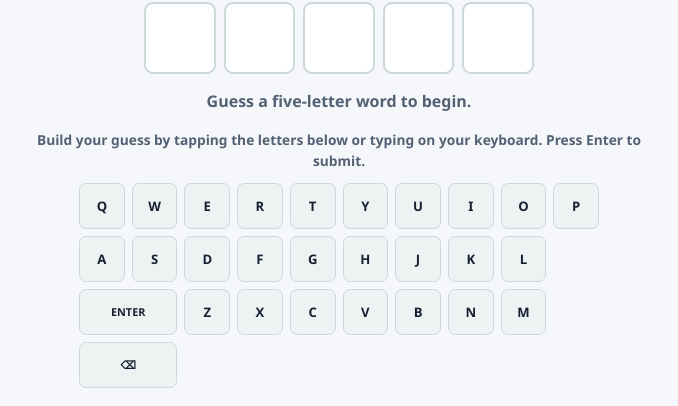
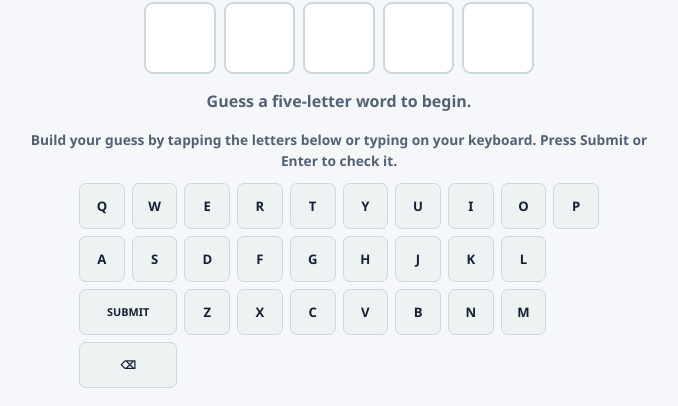
Before and after one commit to ty1364/mak3deals, a Flask app: page /daily in a window 1280 px wide. Shown: the part 1209-1615 px from the top of the page, without its empty margins (141-819 px from the left). Run offline with Flask 3, Linux system fonts and the light colour scheme; data comes from the database, SQL or seed files in the repository; data that the repository does not hold is empty.

Commit message:
Harden Daily guess submission

```diff
--- a/static/daily.js
+++ b/static/daily.js
@@ -102,7 +102,7 @@
   function makeKeyboard() {
     ["QWERTYUIOP", "ASDFGHJKL", "ZXCVBNM"].forEach((line, index) => {
       [...line].forEach((letter) => addKey(letter));
-      if (index === 1) addKey("ENTER", true);
+      if (index === 1) addKey("SUBMIT", true);
       if (index === 2) addKey("⌫", true);
     });
   }
@@ -118,6 +118,7 @@
       cell.textContent = currentGuess[index] || "";
       cell.classList.toggle("filled", Boolean(currentGuess[index]));
     });
+    if (currentGuess.length === 5) setMessage("Ready — press Submit to check your guess.");
   }
 
   function updateKeyColors(guess, pattern) {
@@ -178,7 +179,7 @@
     hintPanel.hidden = !puzzle.hints.length;
     hintPanel.textContent = puzzle.hints.map((hint, index) => `Hint ${index + 1}: ${hint}`).join(" • ");
     updateHintButton();
-    inputHelp.textContent = "Build your guess by tapping the letters below or typing on your keyboard. Press Enter to submit.";
+    inputHelp.textContent = "Build your guess by tapping the letters below or typing on your keyboard. Press Submit or Enter to check it.";
     setMessage(rowIndex ? "Keep going. This puzzle still has guesses available." : "Guess a five-letter word to begin.");
   }
 
@@ -234,13 +235,14 @@
     }
     busy = true;
     const puzzle = currentPuzzle();
+    try {
       const response = await fetch("/api/daily/guess", {
         method: "POST",
         headers: { "Content-Type": "application/json" },
         body: JSON.stringify({ guess: currentGuess, attempts: rowIndex + 1, puzzle_index: session.puzzleIndex, hints_used: puzzle.hintsUsed })
       });
       const result = await response.json();
-    if (!result.ok) { setMessage(result.error, true); busy = false; return; }
+      if (!response.ok || !result.ok) { setMessage(result.error || "That guess could not be checked. Please try again.", true); return; }
       paintResult(result.guess, result.pattern, rowIndex);
       puzzle.guesses.push({ guess: result.guess, pattern: result.pattern });
       currentGuess = "";
@@ -250,30 +252,38 @@
         persist();
         setMessage("Keep going. The board is giving you clues.");
       }
+    } catch (_) {
+      setMessage("We could not check that guess. Your letters are still on the board—press Submit to try again.", true);
+    } finally {
       busy = false;
+    }
   }
 
   async function revealHint() {
     const puzzle = currentPuzzle();
     if (session.completed || puzzle.complete || puzzle.hintsUsed >= 2) return;
+    try {
       const response = await fetch("/api/daily/hint", {
         method: "POST",
         headers: { "Content-Type": "application/json" },
         body: JSON.stringify({ hint_index: puzzle.hintsUsed, puzzle_index: session.puzzleIndex })
       });
       const result = await response.json();
-    if (!result.ok) { setMessage(result.error, true); return; }
+      if (!response.ok || !result.ok) { setMessage(result.error || "That hint is unavailable right now.", true); return; }
       puzzle.hintsUsed += 1;
       puzzle.hints.push(result.hint);
       persist();
       hintPanel.hidden = false;
       hintPanel.textContent = puzzle.hints.map((hint, index) => `Hint ${index + 1}: ${hint}`).join(" • ");
       updateHintButton();
+    } catch (_) {
+      setMessage("We could not load that hint. Please try again.", true);
+    }
   }
 
   function handleKey(key) {
     if (session.completed || busy) return;
-    if (key === "ENTER") return submitGuess();
+    if (key === "ENTER" || key === "SUBMIT") return submitGuess();
     if (key === "⌫") currentGuess = currentGuess.slice(0, -1);
     else if (/^[A-Z]$/.test(key) && currentGuess.length < 5) currentGuess += key;
     paintDraft();
@@ -293,8 +303,14 @@
     panel.hidden = !panel.hidden;
   });
   document.addEventListener("keydown", (event) => {
-    if (event.key === "Enter") handleKey("ENTER");
-    else if (event.key === "Backspace") handleKey("⌫");
+    if (event.key === "Enter") {
+      event.preventDefault();
+      if (!event.repeat) handleKey("ENTER");
+    }
+    else if (event.key === "Backspace") {
+      event.preventDefault();
+      handleKey("⌫");
+    }
     else if (/^[a-zA-Z]$/.test(event.key)) handleKey(event.key.toUpperCase());
   });
 
--- a/templates/daily.html
+++ b/templates/daily.html
@@ -34,7 +34,7 @@
   </main>
   <footer><strong>Mak3Deals</strong><span><a href="/about">About</a> · <a href="/privacy">Privacy</a> · <a href="/terms">Terms</a> · <a href="/affiliate-disclosure">Affiliate disclosure</a> · <a href="/contact">Contact</a></span></footer>
   <script>window.DAILY_PUZZLE_DATE={{ puzzle_date|tojson }};window.DAILY_SESSION={{ daily_session|tojson }};</script>
-  <script src="{{ url_for('static', filename='daily.js', v='daily-session-v1') }}"></script>
+  <script src="{{ url_for('static', filename='daily.js', v='daily-submit-v2') }}"></script>
   <script src="{{ url_for('static', filename='ad-player.js', v='daily-side-rail-v1') }}" defer></script>
 </body>
 </html>
```
Lines whose indentation alone changed are shown as unchanged.
